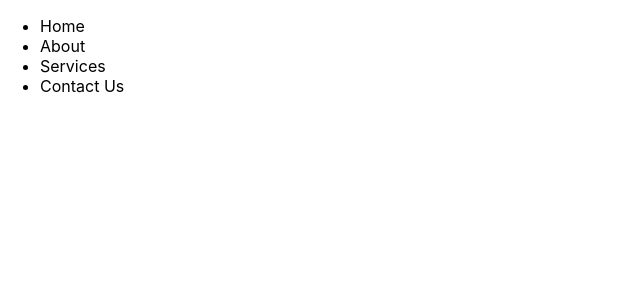
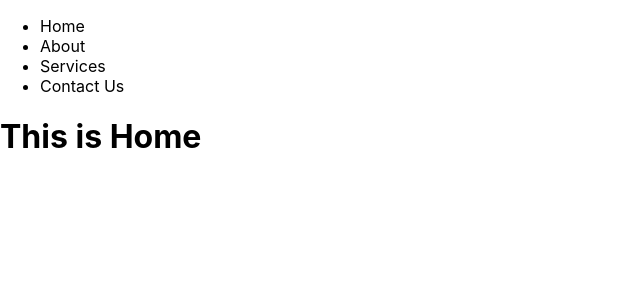
Before and after one commit to ankitachaudhari123/My-Portfolio, a React (Create React App) app: page / in a window 1280 px wide. Shown: the top 300 px of the page, without its empty margins (0-640 px from the left). Built offline with nearby package versions, Linux system fonts and the light colour scheme.

Commit message:
added home page

```diff
--- a/package.json
+++ b/package.json
@@ -8,6 +8,7 @@
     "@testing-library/user-event": "^13.5.0",
     "react": "^18.2.0",
     "react-dom": "^18.2.0",
+    "react-script": "^2.0.5",
     "react-scripts": "5.0.1",
     "web-vitals": "^2.1.4"
   },
--- a/src/App.js
+++ b/src/App.js
@@ -1,11 +1,12 @@
 import React from 'react'
 import NavBar from './Components/NavBar'
+import Home from './Components/Home'
 
 
 const App = () => {
   return (
     <>
-<NavBar />
+    <Home />
     </>
   )
 }
--- /dev/null
+++ b/src/Components/Home.jsx
@@ -0,0 +1,13 @@
+import React from 'react'
+import NavBar from './NavBar'
+
+const Home = () => {
+  return (
+    <div>
+        <NavBar />
+        <h1>This is Home</h1>
+    </div>
+  )
+}
+
+export default Home
```
Also changed, not shown: 1 other file (tests, documents, lock files or other folders).
